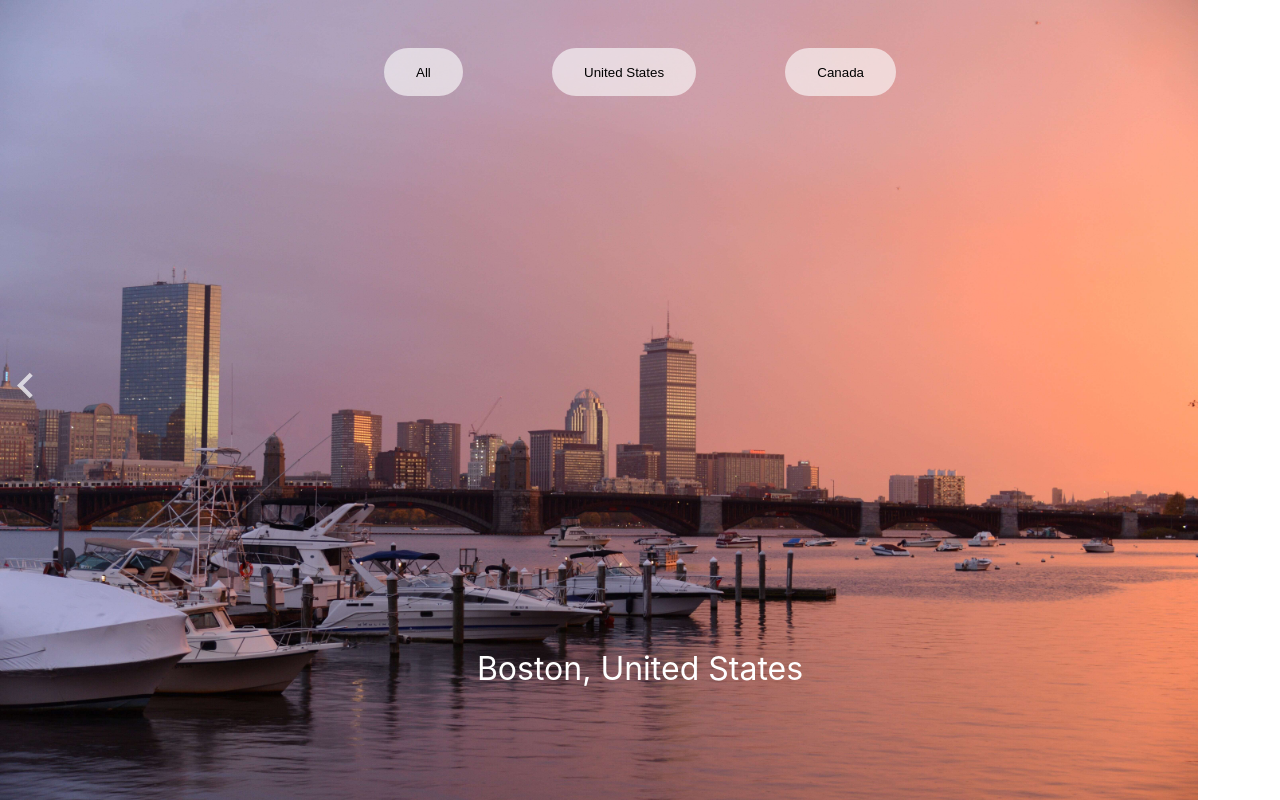
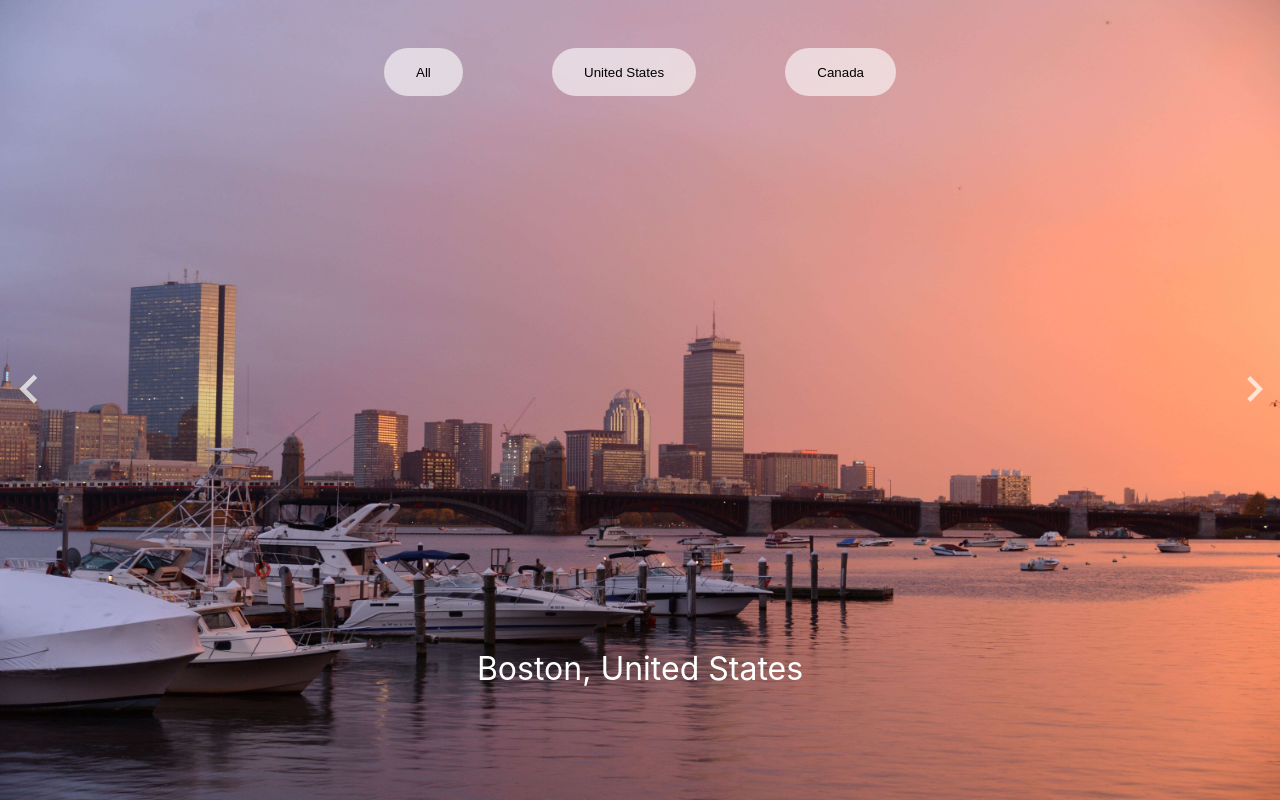
Before and after one commit to Cristofer-Cuevas/slider-with-react, a React app: page / in a window 1280 px wide. In both pictures the pointer is over the picture 25 px from the left and 385 px from the top of the page. Built offline with nearby package versions, Linux system fonts and the light colour scheme.

Commit message:
images width fixed

```diff
--- a/src/components/Corousel/Carousel.css
+++ b/src/components/Corousel/Carousel.css
@@ -51,12 +51,19 @@
 
 .before-arrow,
 .next-arrow {
+  transition: width 0.5s;
   cursor: pointer;
   width: 4%;
 }
 
+.before-arrow:hover,
+.next-arrow:hover {
+  width: 4.5%;
+}
+
 .images {
   height: 100vh;
+  width: 100%;
 }
 
 .imagesSubContainer {
```
